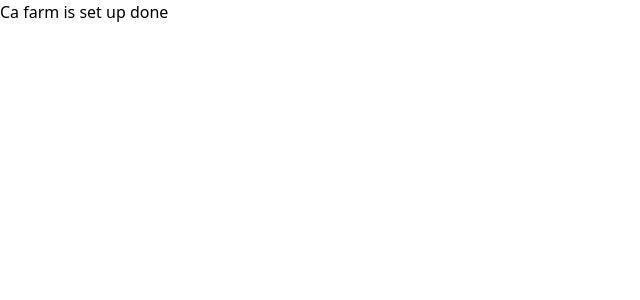
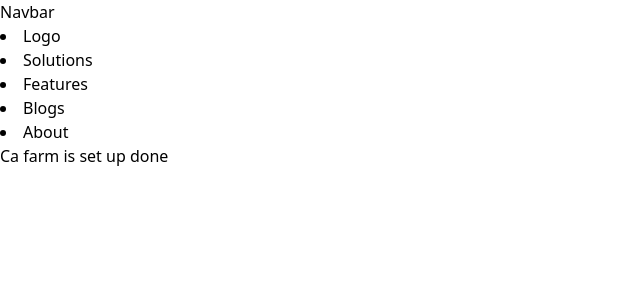
Before and after one commit to HimaloyAshis/CA-farm, a React (Vite) app: page / in a window 1280 px wide. Shown: the top 300 px of the page, without its empty margins (0-640 px from the left). Built offline with nearby package versions, Linux system fonts and the light colour scheme.

Commit message:
outlet added

```diff
--- a/src/Layout/Main.jsx
+++ b/src/Layout/Main.jsx
@@ -1,9 +1,11 @@
 import React from 'react';
 import { Outlet } from 'react-router-dom';
+import Navbar from '../Page/shared/Navbar/Navbar';
 
 const Main = () => {
     return (
         <div>
+            <Navbar></Navbar>
             <Outlet></Outlet>
         </div>
     );
--- a/src/Page/shared/Navbar/Navbar.jsx
+++ b/src/Page/shared/Navbar/Navbar.jsx
@@ -4,7 +4,7 @@ const Navbar = () => {
     return (
         <div>
             <p>Navbar</p>
-            <div>
+            <div className='lg:flex'>
                 <li>Logo</li>
                 <li>Solutions</li>
                 <li>Features</li>
```
